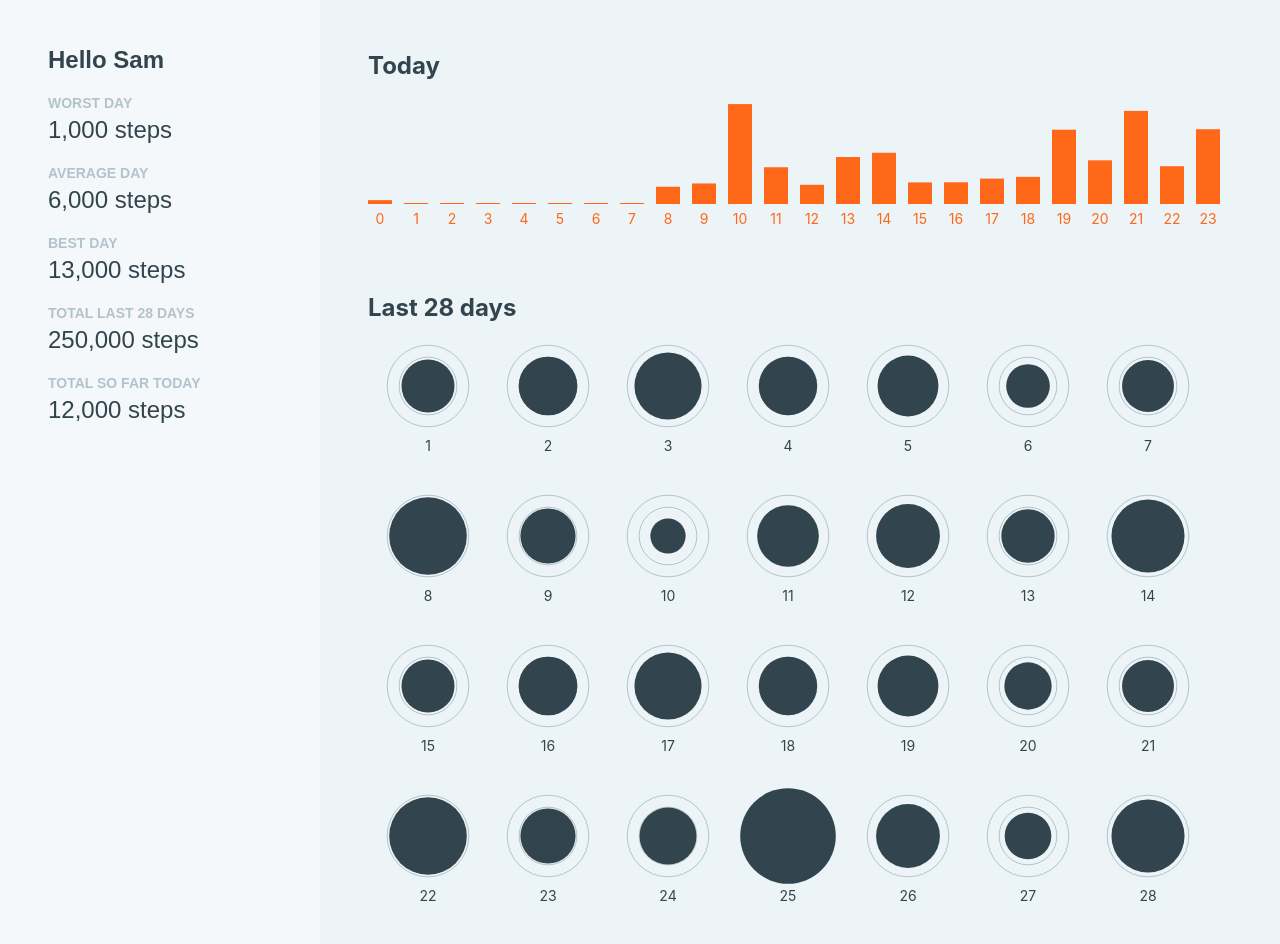
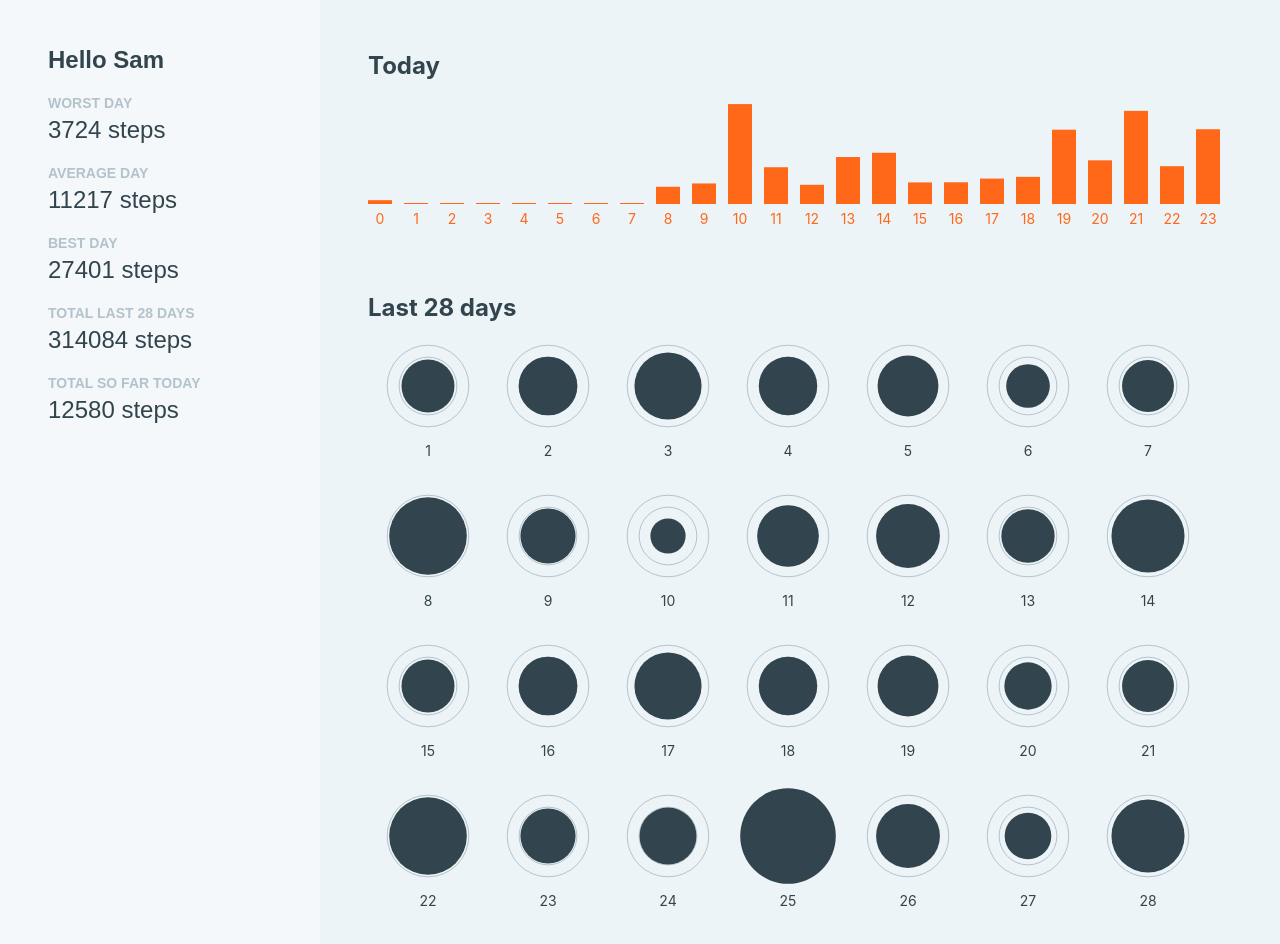
Before and after one commit to Clupai8o0/superhi-d3-step-count, a plain HTML site: page index.html in a window 1280 px wide. Shown: the top 944 px of the page. Drawn offline with Linux system fonts and the light colour scheme; a web font is replaced by a local one.

Commit message:
adding stat texts

```diff
--- a/index.html
+++ b/index.html
@@ -15,19 +15,19 @@
       <h1>Hello Sam</h1>
 
       <h2>Worst Day</h2>
-      <p>1,000 steps</p>
+      <p class="worst-day">----- steps</p>
 
       <h2>Average Day</h2>
-      <p>6,000 steps</p>
+      <p class="average-day">----- steps</p>
 
       <h2>Best Day</h2>
-      <p>13,000 steps</p>
+      <p class="best-day">----- steps</p>
 
       <h2>Total last 28 days</h2>
-      <p>250,000 steps</p>
+      <p class="total-month">----- steps</p>
 
       <h2>Total so far today</h2>
-      <p>12,000 steps</p>
+      <p class="total-day">----- steps</p>
     </nav>
 
     <main>
@@ -42,6 +42,7 @@
     <script src="js/data.js"></script>
     <script src="js/today.js"></script>
     <script src="js/month.js"></script>
+    <script src="js/stats.js"></script>
   </body>
 
 </html>
--- a/js/month.js
+++ b/js/month.js
@@ -47,11 +47,11 @@ monthGroups
 	.append("text")
 	.attr("class", "day")
 	.attr("x", 0)
-	.attr("y", 65)
+	.attr("y", 70)
 	.text((_, i) => i + 1);
 monthGroups
 	.append("text")
 	.attr("class", "steps")
 	.attr("x", 0)
-	.attr("y", 65)
+	.attr("y", 70)
 	.text((d) => d);
--- /dev/null
+++ b/js/stats.js
@@ -0,0 +1,5 @@
+d3.select("p.worst-day").text(d3.min(monthData) + " steps")
+d3.select("p.average-day").text(Math.round(d3.mean(monthData) )+ " steps")
+d3.select("p.best-day").text(d3.max(monthData) + " steps")
+d3.select("p.total-month").text(d3.sum(monthData) + " steps")
+d3.select("p.total-day").text(d3.sum(todayData) + " steps");
```
